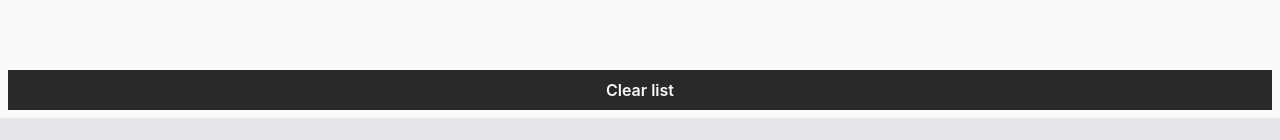
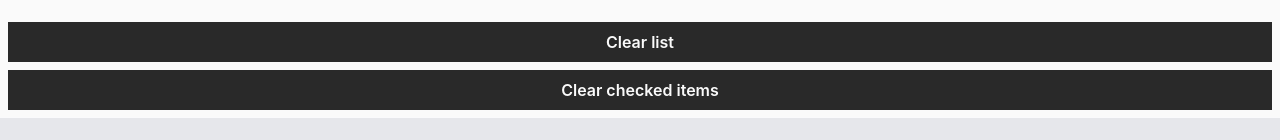
Before and after one commit to abigailhartnett/bitesize-app, a React (Create React App) app: page /shopping-list in a window 1280 px wide. Shown: the part 594-734 px from the top of the page. Built offline with nearby package versions, Linux system fonts and the light colour scheme; no server answers; the database is empty; a web font is replaced by a local one.

Commit message:
add clear checked items button

```diff
--- a/src/pages/shoppingList.js
+++ b/src/pages/shoppingList.js
@@ -86,6 +86,40 @@ const ShoppingListPage = ({ setSort, pantryItems, setPantryItems }) => {
 		setPopoverIsOpen(false);
 	};
 
+	const clearCheckedItems = async () => {
+		const itemsOnList = pantryItems?.filter(
+			(item) => item.onList && item.checked
+		);
+
+		// Find Items
+		for (const item of itemsOnList) {
+			// Toggle the onList and status properties
+			const updatedItem = { ...item, onList: false, prevStatus: item.status };
+
+			// Update the item in the state
+			setPantryItems((prevItems) =>
+				prevItems.map((prevItem) =>
+					prevItem.id === item.id ? updatedItem : prevItem
+				)
+			);
+
+			// Update the item in Supabase
+			const { error } = await supabase
+				.from("pantry")
+				.update({
+					onList: updatedItem.onList,
+					prevStatus: updatedItem.prevStatus,
+				})
+				.eq("id", item.id);
+
+			if (error) {
+				console.log(error);
+			}
+		}
+
+		setPopoverIsOpen(false);
+	};
+
 	return (
 		<Container>
 			<TopBar pageTitle="Shopping list">
@@ -114,7 +148,7 @@ const ShoppingListPage = ({ setSort, pantryItems, setPantryItems }) => {
 						) : (
 							<>
 								<div className="my-4">
-									Are you sure you want to clear your list? <br />
+									Are you sure you want to clear your entire list? <br />
 									This cannot be undone.
 								</div>
 								<Button onClick={() => clearList()}>Clear list</Button>
@@ -136,6 +170,7 @@ const ShoppingListPage = ({ setSort, pantryItems, setPantryItems }) => {
 			</ListView>
 			<div className="fixed inset-x-0 bottom-0">
 				<Button onClick={() => openPopover()}>Clear list</Button>
+				<Button onClick={() => clearCheckedItems()}>Clear checked items</Button>
 				<Menu />
 			</div>
 		</Container>
```
